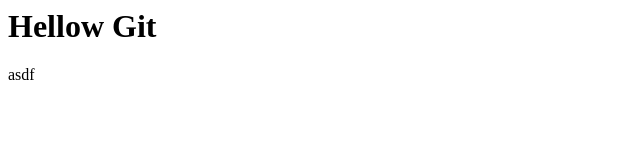
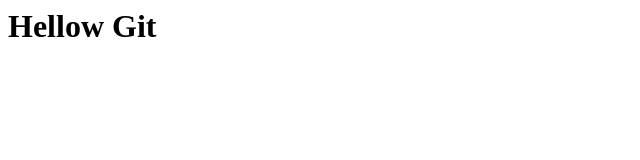
Before and after one commit to SKharchenko87/git-sample, a plain HTML site: page index.html in a window 1280 px wide. Shown: the full height of the page, 0-640 px from the left. Drawn offline with Linux system fonts and the light colour scheme.

Commit message:
Revert "Test add->moify->add-commit"
This reverts commit 23e701fd635e84e2ed817a50a7c92f4c51dc6805.

```diff
--- a/index.html
+++ b/index.html
@@ -1,4 +1 @@
 <h1>Hellow Git</h1>
-
-
-<p>asdf</p>
```
